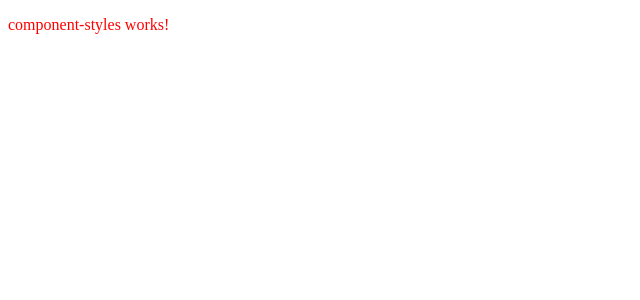
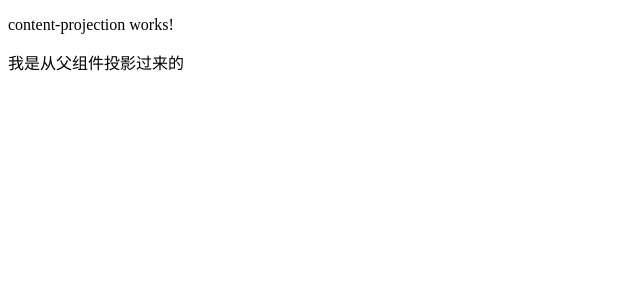
Before and after one commit to xiezipei/ng-demos, an Angular app in the folder demo-11-components/: page / in a window 1280 px wide. Shown: the top 300 px of the page, without its empty margins (0-640 px from the left). Built offline with nearby package versions, Linux system fonts and the light colour scheme.

Commit message:
feat: init content-projection

```diff
--- a/demo-11-components/src/app/app.component.html
+++ b/demo-11-components/src/app/app.component.html
@@ -8,4 +8,7 @@
 <!-- <app-component-interaction></app-component-interaction> -->
 
 <!-- 示例：组件样式 -->
-<app-component-styles></app-component-styles>
+<!-- <app-component-styles></app-component-styles> -->
+
+<!-- 示例：内容投影 -->
+<app-content-projection>我是从父组件投影过来的</app-content-projection>
--- a/demo-11-components/src/app/app.module.ts
+++ b/demo-11-components/src/app/app.module.ts
@@ -21,6 +21,7 @@ import { PassByViewchildComponent } from './components/component-interaction/pas
 import { PassByServiceComponent } from './components/component-interaction/pass-by-service/pass-by-service.component';
 import { AstronautComponent } from './components/component-interaction/pass-by-service/astronaut/astronaut.component';
 import { ComponentStylesComponent } from './components/component-styles/component-styles.component';
+import { ContentProjectionComponent } from './components/content-projection/content-projection.component';
 
 @NgModule({
   declarations: [
@@ -41,6 +42,7 @@ import { ComponentStylesComponent } from './components/component-styles/componen
     PassByServiceComponent,
     AstronautComponent,
     ComponentStylesComponent,
+    ContentProjectionComponent,
   ],
   imports: [
     BrowserModule,
--- /dev/null
+++ b/demo-11-components/src/app/components/content-projection/content-projection.component.html
@@ -0,0 +1,2 @@
+<p>content-projection works!</p>
+<ng-content></ng-content>
--- /dev/null
+++ b/demo-11-components/src/app/components/content-projection/content-projection.component.ts
@@ -0,0 +1,15 @@
+import { Component, OnInit } from '@angular/core';
+
+@Component({
+  selector: 'app-content-projection',
+  templateUrl: './content-projection.component.html',
+  styleUrls: ['./content-projection.component.scss']
+})
+export class ContentProjectionComponent implements OnInit {
+
+  constructor() { }
+
+  ngOnInit(): void {
+  }
+
+}
```
Also changed, not shown: demo-11-components/src/app/components/content-projection/content-projection.component.scss (added), 1 other file (tests, documents, lock files or other folders).
